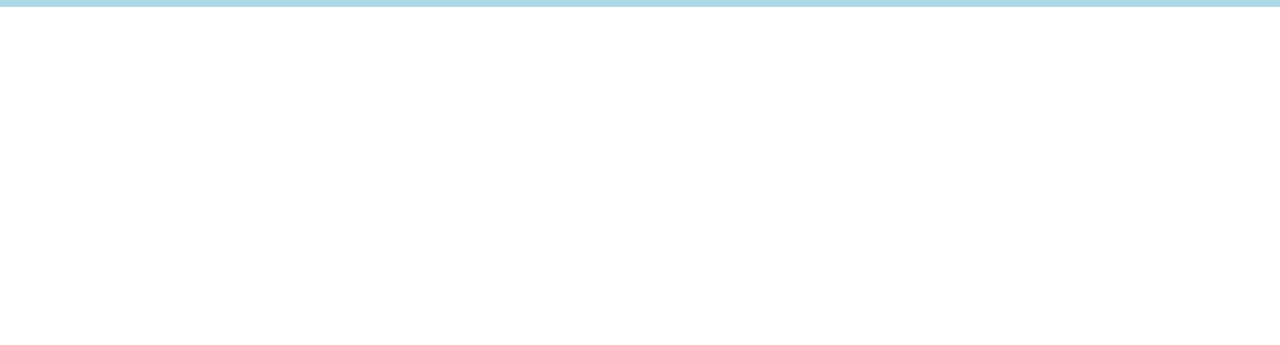
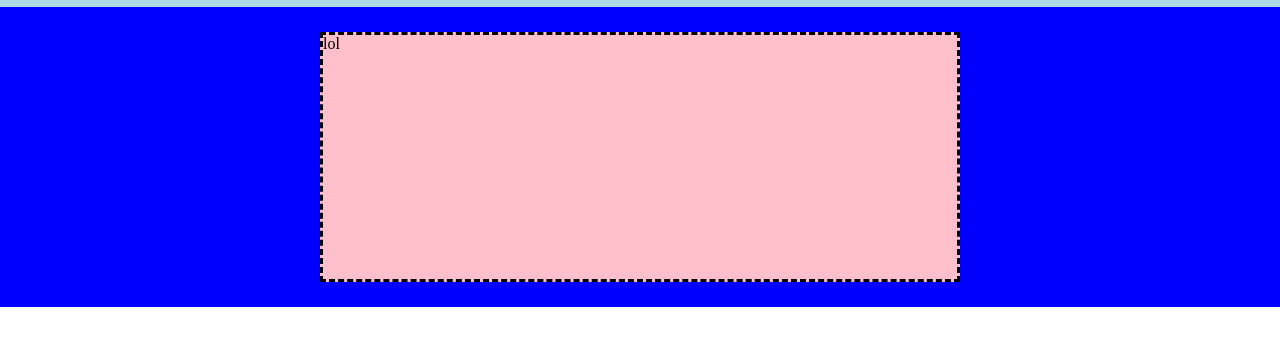
Before and after one commit to GiuliaGlave/htmlcss-struttura-discord, a plain HTML site: page index.html in a window 1280 px wide. Shown: the part 43-388 px from the top of the page. Drawn offline with Linux system fonts and the light colour scheme.

Commit message:
section 1

```diff
--- a/index.html
+++ b/index.html
@@ -21,7 +21,7 @@
     <main>
         <section>
             <div class="container-sect-1">
-
+                <div class="content-sect-1">lol</div>
             </div>
         </section>
 
--- a/style.css
+++ b/style.css
@@ -46,3 +46,18 @@ body {
 	justify-content: flex-end;
 	padding: 10px;
 }
+
+.container-sect-1{
+	height: 300px;
+	background-color: blue;
+	display: flex;
+	justify-content: center;
+	align-items: center;
+}
+
+.content-sect-1{
+	width: 50%;
+	height: 250px;
+	background-color: pink;
+	border: dashed;
+}
```
